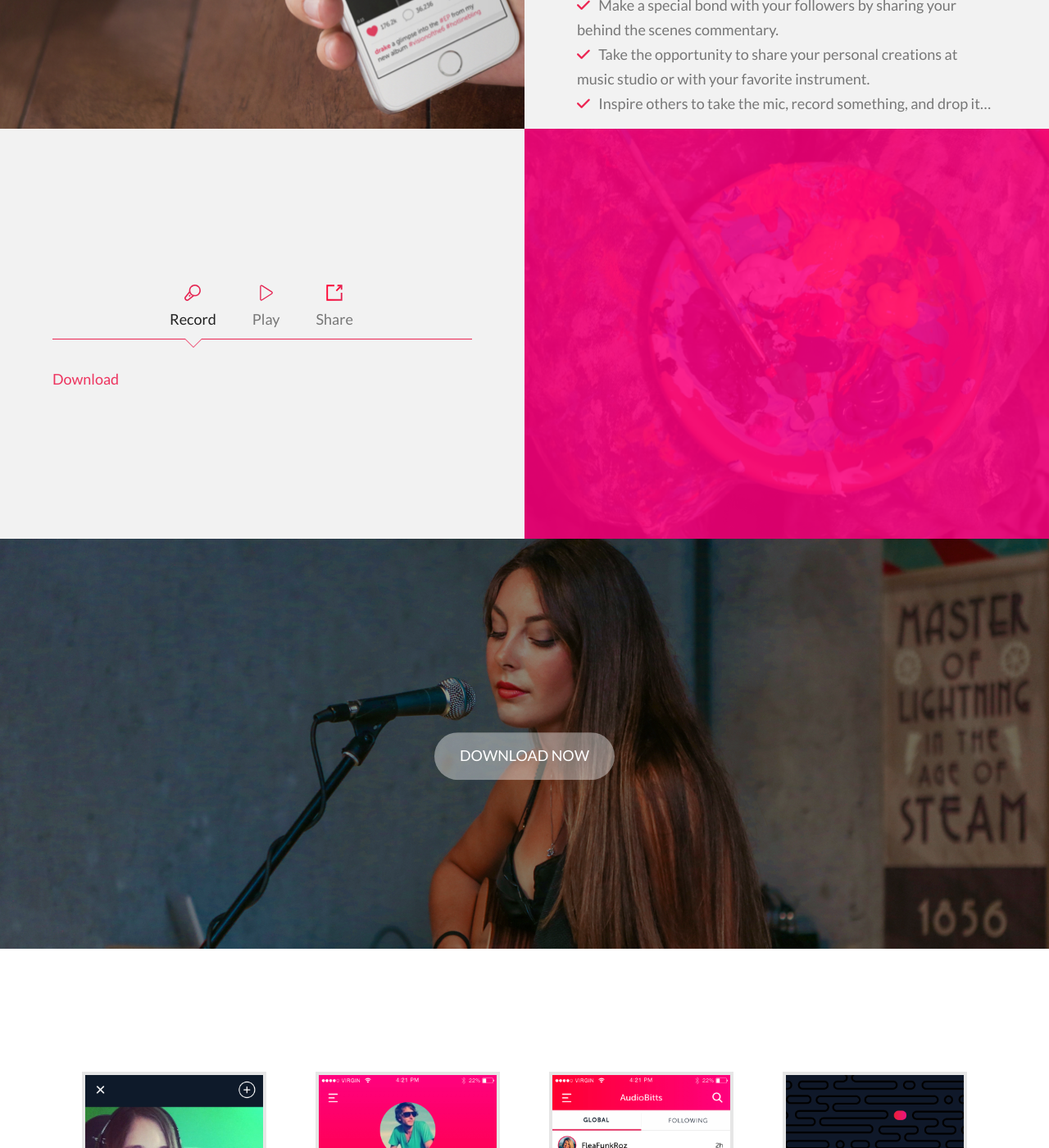
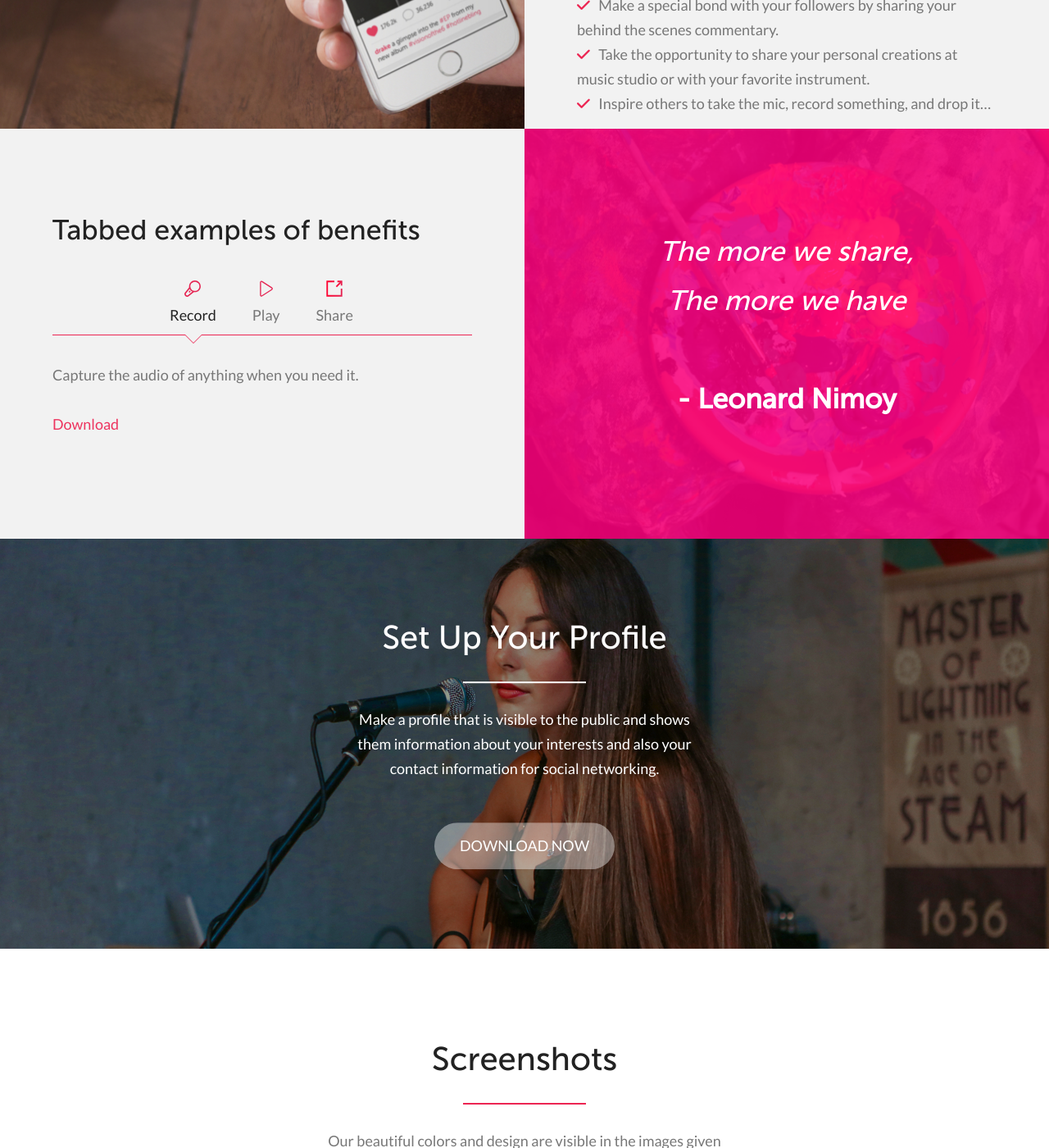
Before and after one commit to maxcoyote/audiobitts-landing-page, a Jekyll site: the page built from index.markdown, in a window 1280 px wide and 1400 px high, scrolled down 2233 px. Shown: the whole window at 82% size. Built offline with Jekyll 4.4.1, drawn with Linux system fonts in a browser that asks for light colours; nearby versions of some CDN libraries; some web fonts are replaced; some of the changed text lies outside the part shown.

Commit message:
Updated Index

```diff
--- a/index.markdown
+++ b/index.markdown
@@ -32,6 +32,20 @@ checkmark_3: Make a special bond with your followers by sharing your behind the
 checkmark_4: Take the opportunity to share your personal creations at music studio
   or with your favorite instrument.
 checkmark_5: Inspire others to take the mic, record something, and drop it…
+example_benefits: Tabbed examples of benefits
+tab_1: Capture the audio of anything when you need it.
+tab_2: Search what you want without the trouble of recording it yourself.
+tab_3: Engage an audience for your sounds.
+quote: |-
+  <h3><em>The more we share,
+  <br>The more we have</em>
+  <span>- Leonard Nimoy</span></h3>
+cta: |-
+  <h2 class="line">Set Up Your Profile</h2>
+  <p>Make a profile that is visible to the public and shows them information about your interests and also your contact information for social networking.</p>
+screenshots: |-
+  <h2 class="line">Screenshots</h2>
+  <p>Our beautiful colors and design are visible in the images given below.</p>
 layout: index
 ---
 
```
